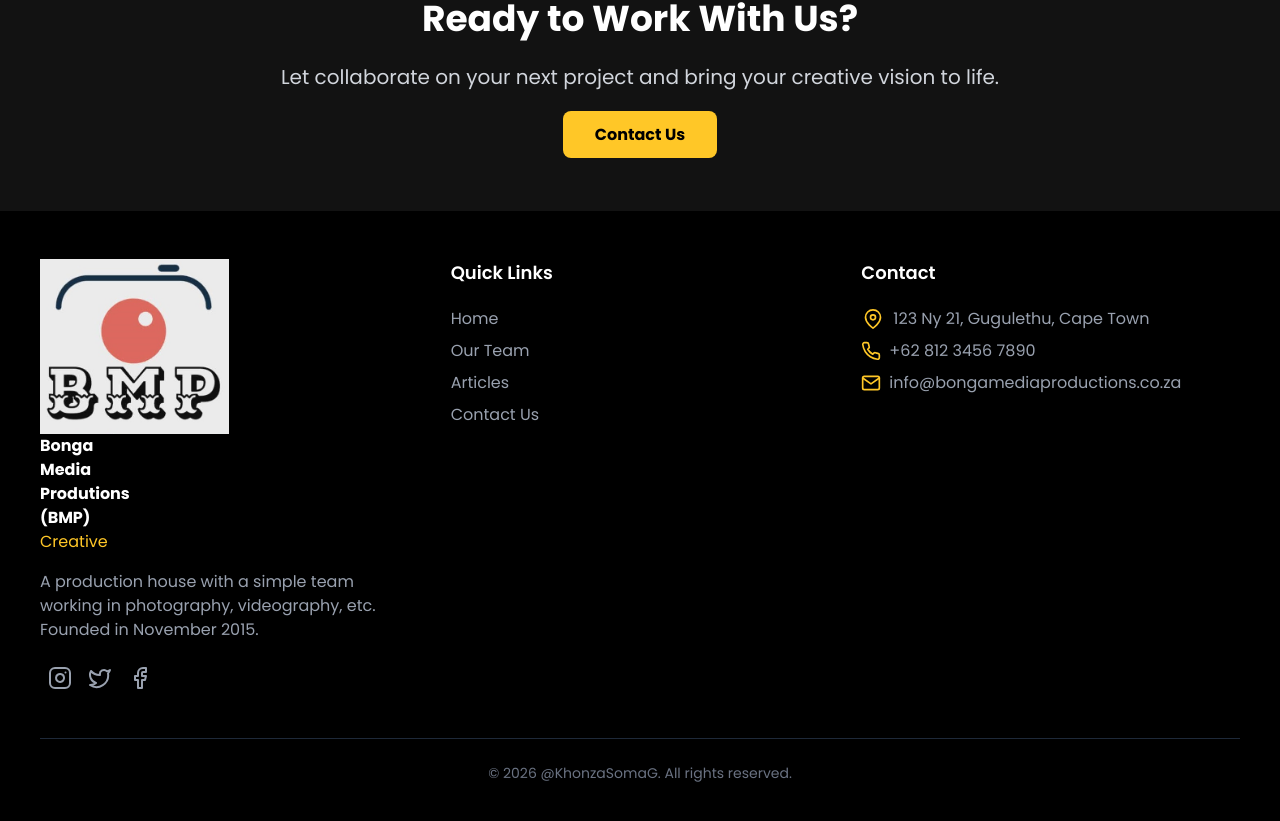
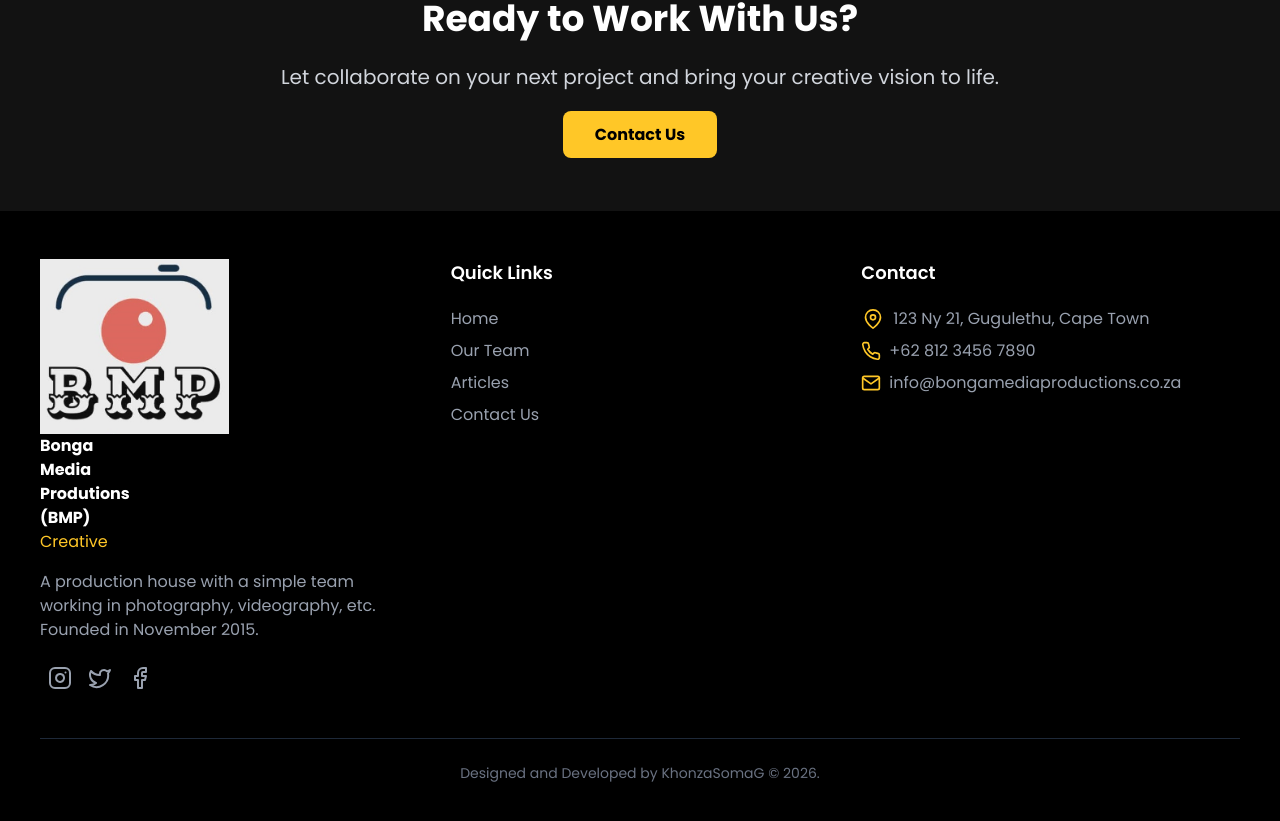
Before and after one commit to khonza/bonga-media-productions, a Next.js app: page / in a window 1280 px wide. Shown: the part 3757-4578 px from the top of the page. Built offline with nearby package versions, Linux system fonts and the light colour scheme; a web font is replaced by a local one.

Commit message:
🐛fix(footer): fixed rehydration issue

```diff
--- a/src/components/Footer.tsx
+++ b/src/components/Footer.tsx
@@ -180,8 +180,8 @@ const Footer = () => {
           </div>
         </div>
 
-        <div className="mt-12 pt-6 border-t border-gray-800 text-center text-gray-500 text-sm">
-          <p>&copy; {new Date().getFullYear()} <a href="https://www.instagram.com/khonzasomag" target="_blank">@KhonzaSomaG</a>. All rights reserved.</p>
+        <div className="mt-12 pt-6 border-t border-gray-800 text-center text-gray-500 text-sm" suppressHydrationWarning>
+          <p>Designed and Developed by <a href="https://www.instagram.com/khonzasomag" target="_blank">KhonzaSomaG</a> &copy; {new Date().getFullYear()}.</p>
         </div>
       </div>
     </footer>
```
